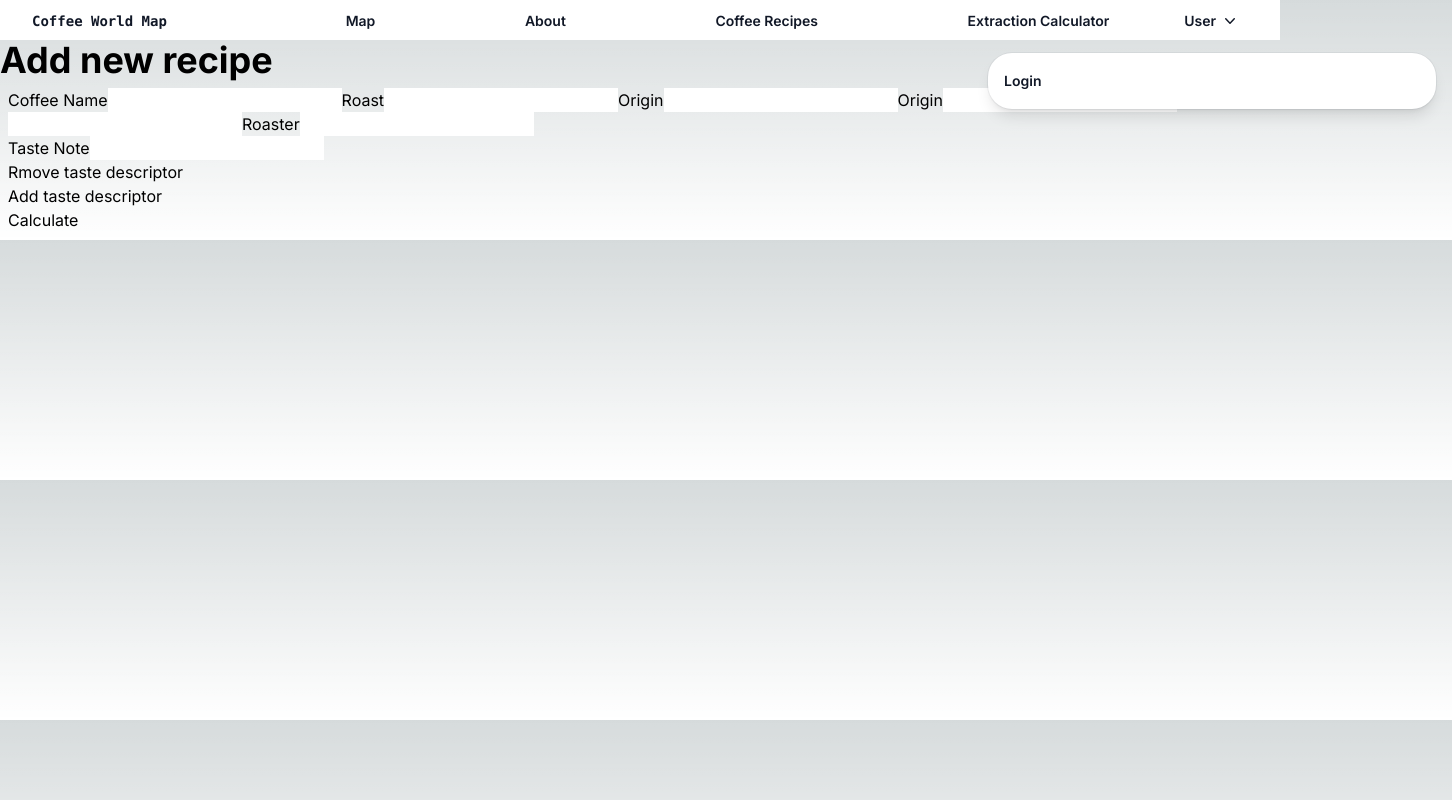
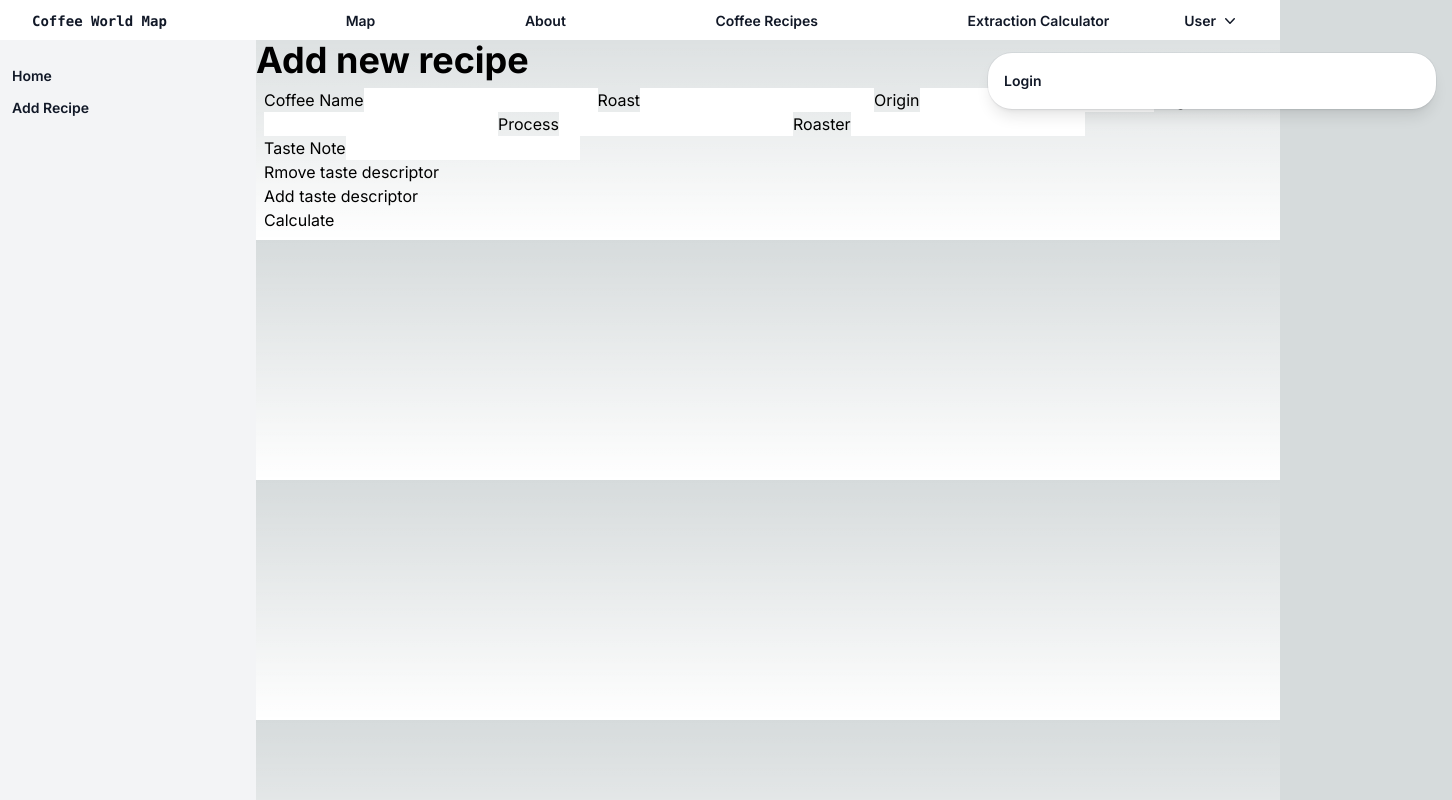
Before and after one commit to lplatzer/coffeeworldmap, a Next.js app: page /admin/add-recipe in a window 1280 px wide. Shown: the whole page, 1452 px wide, since content can reach past the window. Built offline with nearby package versions, Linux system fonts and the light colour scheme; no server answers.

Commit message:
added auth middleware, sign in flow, sign in options

```diff
--- /dev/null
+++ b/src/app/admin/layout.tsx
@@ -0,0 +1,30 @@
+import Link from "next/link";
+
+export default function DashboardLayout({
+    children,
+    }: {
+    children: React.ReactNode
+    }) {
+        return (
+            <div>
+                <aside id="admin-sidebar" className="fixed top-0 left-o z-40 w-64 h-screen pt-10 transition-transform -translate-x-full sm:translate-x-0">
+                    <div className="h-full px-3 py-4 overflow-y-auto bg-gray-100">
+                        <ul className="space-y-2">
+                            <li>
+
+                            </li>
+                            <li className="text-sm font-semibold leading-6 text-gray-900 hover:bg-gray-200 grow rounded-lg">
+                                <Link href="/admin" className="">Home</Link>
+                            </li>
+                            <li className="text-sm font-semibold leading-6 text-gray-900 hover:bg-gray-200 grow rounded-lg">
+                                <Link href="/admin/add-recipe">Add Recipe</Link>
+                            </li>
+                        </ul>
+                    </div>
+                </aside>
+                <section className="pt-10 pl-64">
+                    {children}
+                </section>
+            </div>
+        )
+}
--- a/src/app/components/userHeader.tsx
+++ b/src/app/components/userHeader.tsx
@@ -1,6 +1,7 @@
 "use client";
 
 import {useUser} from "@auth0/nextjs-auth0/client";
+import Link from "next/link";
 
 export default function UserHeader() {
     const { user, error, isLoading } = useUser();
@@ -21,12 +22,15 @@ export default function UserHeader() {
             <div className="absolute left-1/2 z-10 mt-5 flex w-screen max-w-max -translate-x-1/2 px-4">
                 <div className="w-screen max-w-md flex-auto overflow-hidden rounded-3xl bg-white text-sm leading-6 shadow-lg ring-1 ring-gray-900/5">
                     <div className="p-4">
-                        <a href="api/auth/login" className="text-sm font-semibold leading-6 text-gray-900 hover:bg-gray-200 text-center grow rounded-lg">
-                            Login
-                        </a>
+                        {!user && (
+                            <a href="api/auth/login" className="text-sm font-semibold leading-6 text-gray-900 hover:bg-gray-200 text-center grow rounded-lg">
+                                Login
+                            </a>
+                        )}
                         {user && (
-                            <div>
+                            <div className="flex flex-col items-center">
                                 <p>{user.name}</p>
+                                <Link href="/admin">Admin Dashboard</Link>
                                 <a href="/api/auth/logout">
                                     Logout
                                 </a>
--- a/src/app/layout.tsx
+++ b/src/app/layout.tsx
@@ -21,7 +21,7 @@ export default function RootLayout({
     <html lang="en">
     <UserProvider>
       <body className={inter.className}>
-      <header className="bg-white h-10">
+      <header className="bg-white h-10 fixed top-0 w-full z-50">
         <nav className="mx-auto flex items-center justify-between p-2 lg:px-8 lg:gap-x-24">
           <Link href="/" className="text-sm font-extrabold font-mono leading-6 text-gray-900">
             Coffee World Map
```
Also changed, not shown: src/middleware.ts (added, +7 -0 lines).
